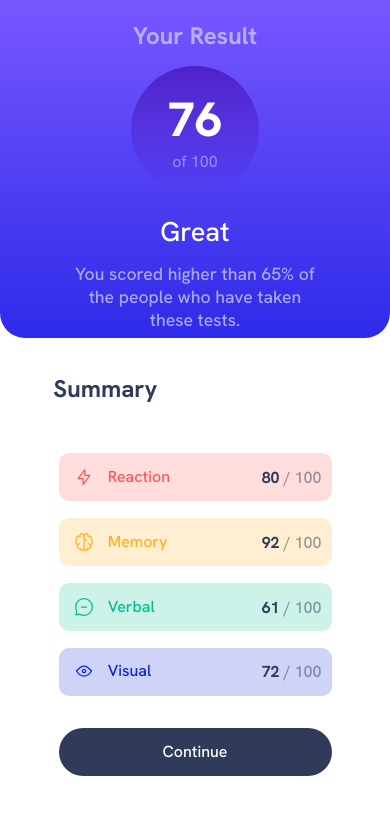
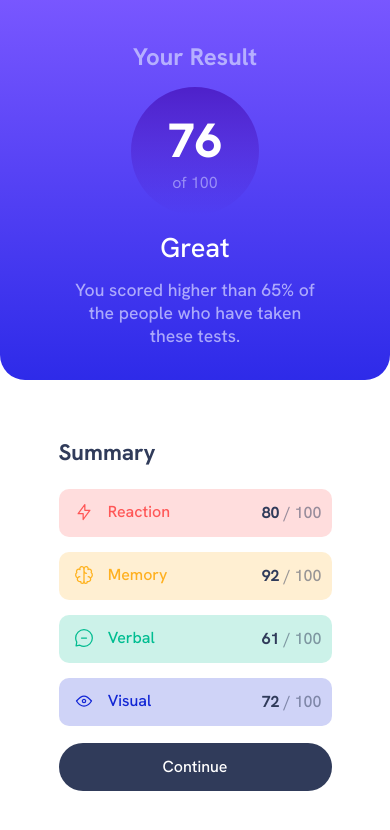
Before and after one commit to alexandru-ghergu/results-summary-component-main, a plain HTML site: page index.html in a window 390 px wide. Drawn offline with Linux system fonts and the light colour scheme.

Commit message:
Commit v.0.0.2

```diff
--- a/style.css
+++ b/style.css
@@ -260,13 +260,13 @@ main {
     .left-container {
         margin: auto;
         gap: 15px;
-        height: 40vh;
+        height: 45vh;
         width: 100vw;
         border-radius: 0px 0px 25px 25px;
     }
 
     .left-container h1 {
-        margin-top: 5vw;
+        margin-top: 25px;
     }
 
 /*Position and style of the left container circle box with the result of the test*/
@@ -286,7 +286,6 @@ main {
 /*Width of the description box into the footer of the left container */
 
     .result-description-container {
-        margin: auto;
         overflow: hidden;
         height: 35%;
         width: 100%;
@@ -296,14 +295,16 @@ main {
 
     .right-container {
         margin: auto;
+        gap: initial;
         height: 55vh;
         width: 100vw;
         border-radius: initial;
     }
 
     .right-container h1 {
-        overflow: hidden;
-        margin-right: 46vw;
+        width: 70vw;
+        font-size: 1.4rem;
+        margin: 5px 0px;
     }
 
 /*Controll of the four boxes into the right container*/
@@ -312,14 +313,14 @@ main {
     .memory-container,
     .verbal-container,
     .visual-container {
-        margin: 2vh 0 0 0;
+        margin: 15px 0px 0px 0px;
         width: 70vw;
     }
 
 /*Position of the continue button*/
 
     .continue-button {
-        margin: initial;
+        margin: 15px 0px 0px 0px;
         width: 70vw;
     }
 }
```
